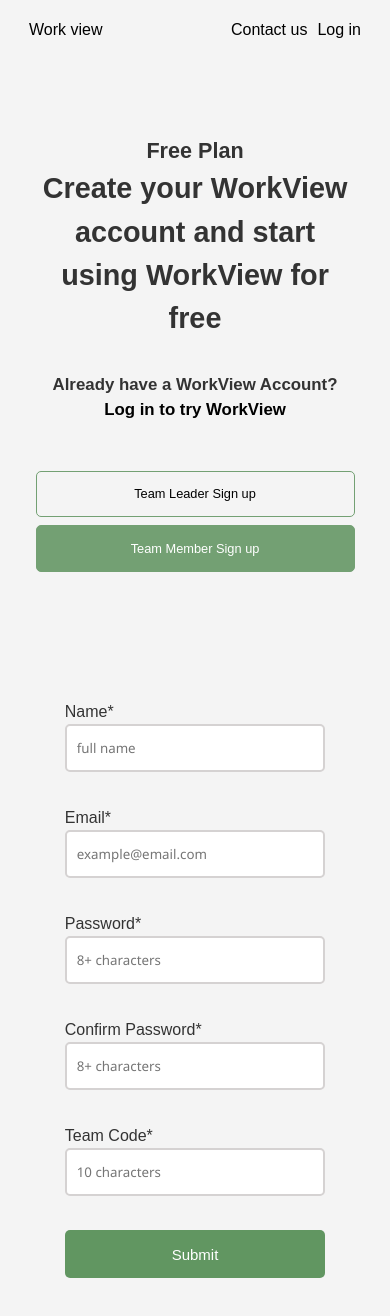
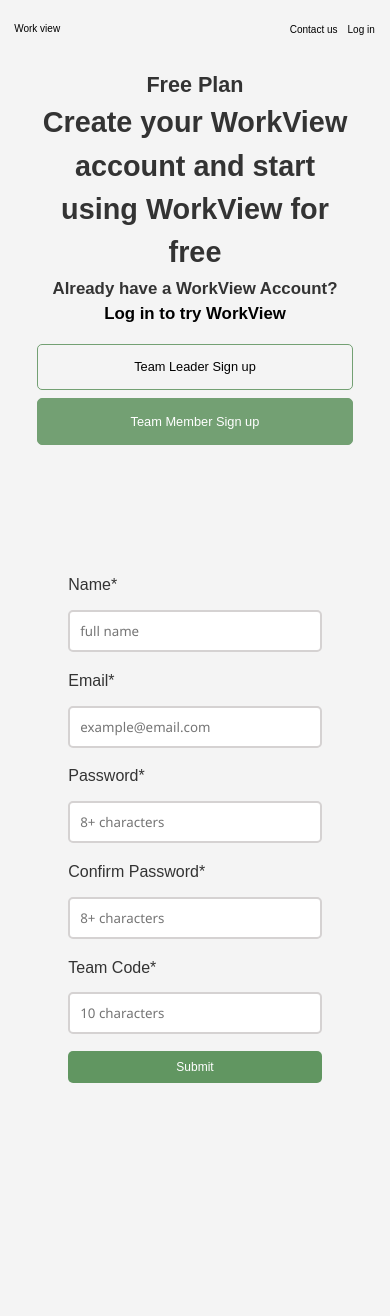
Before and after one commit to HimanshuVerma9760/WorkView-Professional-Management-App-, a React (Vite) app in the folder WorkView/: page /member-sign-up in a window 390 px wide. Shown: the top 1316 px of the page. After the commit the page ends 1116 px from the top, so only its background shows below. Built offline with nearby package versions, Linux system fonts and the light colour scheme.

Commit message:
fixed bugs

```diff
--- a/WorkView/src/Pages/LoginPage.jsx
+++ b/WorkView/src/Pages/LoginPage.jsx
@@ -158,7 +158,6 @@
       } else {
         console.log("token is set");
         const res = await response.json();
-        // console.log(res);
         const token = res.token;
         localStorage.setItem("token", token);
         const encryptedData = CryptoJs.AES.encrypt(
@@ -187,14 +186,7 @@
             <h3>
               Login or <Link to="/sign-up">Create an account</Link>
             </h3>
-            <div
-              style={{
-                display: "flex",
-                gap: "2rem",
-                justifyContent: "space-between",
-                marginTop: "2rem",
-              }}
-            >
+            <div className="navClicks">
               <Link
                 to="/login"
                 className={`link${
--- a/WorkView/src/css/FormCard.css
+++ b/WorkView/src/css/FormCard.css
@@ -9,7 +9,7 @@
   border: 2px solid rgb(213, 210, 210);
   border-radius: 5px;
   padding: 10px;
-  font-family:'Segoe UI', Tahoma, Geneva, Verdana, sans-serif;
+  font-family: "Segoe UI", Tahoma, Geneva, Verdana, sans-serif;
 }
 
 .btnStyle {
@@ -42,3 +42,16 @@
   text-align: center;
   margin-top: 2rem;
 }
+
+@media (max-width: 480px) {
+  .inputStyle {
+    min-height: 1rem;
+    margin-top: 0.8rem;
+    margin-bottom: 0.8rem;
+  }
+  .btnStyle {
+    min-height: 2rem;
+    font-size: 12px;
+    margin-bottom: 1rem;
+  }
+}
--- a/WorkView/src/css/Header.css
+++ b/WorkView/src/css/Header.css
@@ -31,7 +31,6 @@
 }
 
 @media (max-width: 768px) {
-
   li {
     margin: 5px;
   }
@@ -44,13 +43,13 @@
 
 @media (max-width: 480px) {
   .nav-head {
-    margin-left: 1rem;
-    margin-right: 1rem;
-    padding: 8px;
+    margin-left: 0.2rem;
+    margin-right: 0.2rem;
+    display: flex;
+    justify-content: space-between;
   }
-
   li a {
-    font-size: medium;
+    font-size: 10px;
     margin: 0.5rem 0;
   }
 }
--- a/WorkView/src/css/LoginPage.css
+++ b/WorkView/src/css/LoginPage.css
@@ -21,6 +21,13 @@
   margin: auto;
 }
 
+.navClicks {
+  display: flex;
+  gap: 2rem;
+  justify-content: space-between;
+  margin-top: 2rem;
+}
+
 @media (max-width: 768px) {
   .mainHead {
     font-size: 1.2rem;
@@ -35,11 +42,19 @@
     max-width: 80%;
     padding: 1rem;
   }
+  .navClicks {
+    flex-direction: column;
+    gap: 1rem;
+  }
 }
 
 @media (max-width: 480px) {
   .mainHead {
     font-size: 1rem;
+  }
+  .navClicks {
+    flex-direction: column;
+    gap: 1rem;
   }
 
   .mainHead h2 {
--- a/WorkView/src/css/Signup.css
+++ b/WorkView/src/css/Signup.css
@@ -65,6 +65,9 @@
   .link {
     font-size: 1rem;
   }
+  .link_active {
+    font-size: 1rem;
+  }
 
   .form-card {
     max-width: 80%;
@@ -84,6 +87,9 @@
   .link {
     font-size: 0.8rem;
   }
+  .link_active {
+    font-size: 0.8rem;
+  }
 
   .form-card {
     max-width: 75%;
--- a/WorkView/src/css/leaderDashBoard.css
+++ b/WorkView/src/css/leaderDashBoard.css
@@ -1,22 +1,23 @@
-* {
+/* * {
   margin: 0;
   padding: 0;
   box-sizing: border-box;
-}
+} */
 
 .sideBar {
-  display:block;
-  min-width:fit-content;
-  min-height:100vh;
+  display: block;
+  width: fit-content;
+  min-height: 100vh;
   background-color: #2c3e50;
+  /* font-size: 1rem; */
   padding: 20px;
   color: #ecf0f1;
   box-shadow: 2px 0 5px rgba(0, 0, 0, 0.2);
-  overflow: none;
+  /* overflow: none; */
   position: fixed;
-  top:0;
-  bottom:0;
-  left:0
+  top: 0;
+  bottom: 0;
+  left: 0;
 }
 
 .sideBar h1 {
@@ -64,35 +65,37 @@
   flex: 1;
 }
 
-footer{
-  background-color: #2c3e50;
-  color: #f4f4f9;
-  text-align: center;
-}
-@media screen and (max-width: 768px) {
+@media (max-width: 480px) {
   .sideBar {
-    padding: 15px;
+    padding: 10px;
+    min-width: fit-content ;
   }
-
+  .sideBar button{
+    font-size: 8px;
+    padding: 5px 10px;
+    border-radius: 2px;
+  }
+  div{
+    margin: 1px;
+  }
   .sideBar h1 {
-    font-size: 15px;
+    font-size: 10px;
   }
 
   .sideBar div h3 {
-    font-size: 15px;
+    font-size: 8px;
   }
-}
-
-@media (max-width: 480px) {
-  .sideBar {
-    padding: 15px;
+  .mainDashboard{
+    margin-left: 10rem;
+  }
+  .mainDashboard div h1{
+    font-size: 1rem;
+  }
+  .mainDashboard div p{
+    font-size: 10px;
+  }
+  .mainDashboard div h2{
+    font-size: 1.1rem;
   }
 
-  .sideBar h1 {
-    font-size: 15px;
-  }
-
-  .sideBar div h3 {
-    font-size: 15px;
-  }
 }
```
